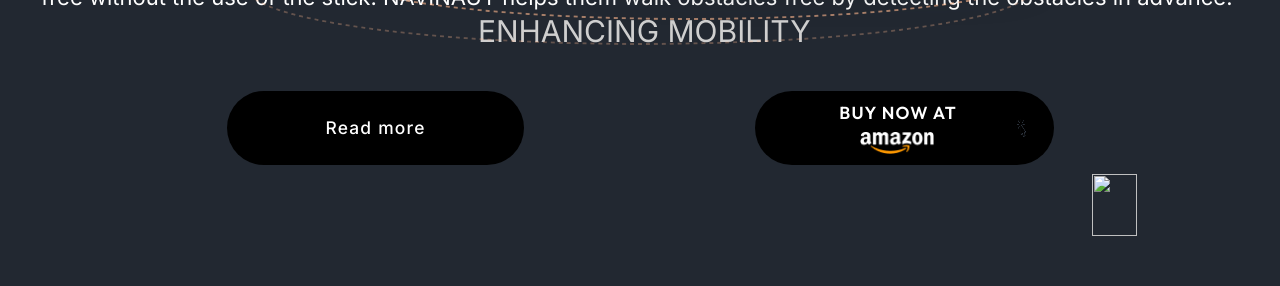
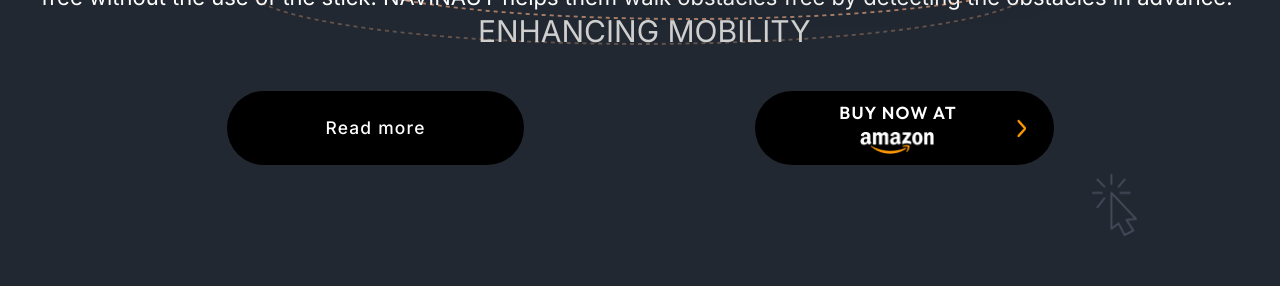
Before and after one commit to karmanthethi/alien-innovation, a plain HTML site: page index.html in a window 1280 px wide. Shown: the part 3799-4085 px from the top of the page. Drawn offline with Linux system fonts and the light colour scheme; a web font is replaced by a local one.

Commit message:
Update index.html

```diff
--- a/index.html
+++ b/index.html
@@ -345,12 +345,12 @@
                     </div>
                   </div>
                   <div class="component-19-inner">
-                    <img class="frame-child18" alt="" src="Vector 9.png" />
+                    <img class="frame-child18" alt="" src="Vector-8.png" />
                   </div>
                 </button>
               </div>
             </div>
-            <img class="read-more-button-child" loading="lazy" alt="" src="Vector 9.svg" />
+            <img class="read-more-button-child" loading="lazy" alt="" src="Vector 9.png" />
           </div>
         </div>
       </div>
```
